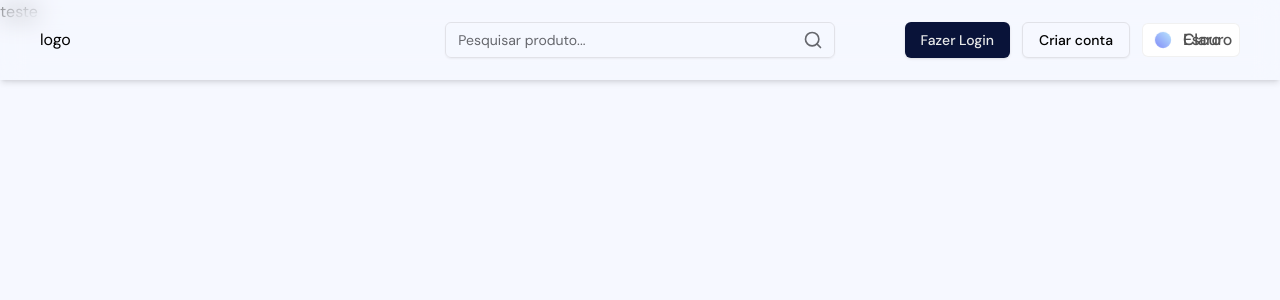
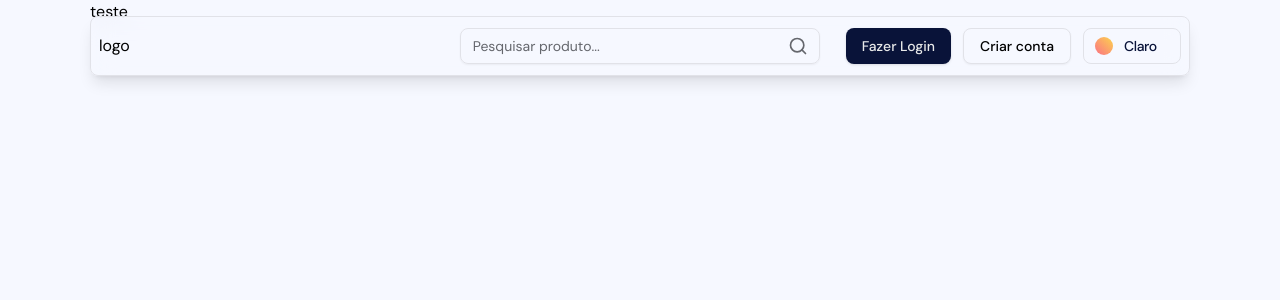
Before and after one commit to freitassdev/argo-frontend, a Next.js app: page / in a window 1280 px wide. Shown: the top 300 px of the page. Built offline with nearby package versions, Linux system fonts and the light colour scheme.

Commit message:
chore: change navbar style and fix theme toggle

```diff
--- a/src/app/layout.tsx
+++ b/src/app/layout.tsx
@@ -16,9 +16,9 @@
   return (
     <html lang="en">
       <body
-        className={`bg-background antialiased`}
+        className={`bg-background antialiased max-sm:mx-3 sm:mx-3 md:w-[600px] lg:w-[800px] xl:w-[1100px] 2xl:w-[1300px] md:mx-auto`}
       >
-        <ThemeProvider>
+        <ThemeProvider attribute="class" defaultTheme="light" enableSystem={false}>
           {children}
         </ThemeProvider>
       </body>
--- a/src/components/shared/navbar/navbar.tsx
+++ b/src/components/shared/navbar/navbar.tsx
@@ -1,15 +1,15 @@
 import { Button } from "@/components/ui/button";
 import { Input } from "@/components/ui/input";
 import { Search } from "lucide-react"
-import { ThemeToggle } from "@/components/shared/theme-toggle/theme-toggle";
+import ThemeToggle from "@/components/shared/theme-toggle/theme-toggle";
 export default function Navbar() {
     return (
-        <div className="px-10 gap-4 w-full flex flex-row justify-between items-center h-20 absolute bg-background/40 backdrop-blur-md shadow-md">
+        <div className="fixed inset-x-0 top-4 z-50 md:mx-auto flex h-[60px] items-center justify-between rounded-lg border px-2 saturate-100 backdrop-blur-[6px] transition-all duration-200 max-sm:mx-3 sm:mx-3 md:w-[600px] lg:w-[800px] xl:w-[1100px] 2xl:w-[1300px] shadow-lg bg-background/50 backdrop-blur-md ">
             <div className="flex flex-row items-center w-full">
                 logo
             </div>
             <div className="relative w-full">
-                <Input placeholder="Pesquisar produto..." className="max-w-[500px]" />
+                <Input placeholder="Pesquisar produto..." className="w-full" />
                 <Search className="text-muted-foreground absolute top-1/2 right-3 w-5 h-5 -translate-y-1/2" />
             </div>
             <div className="flex flex-row items-center gap-3 w-full justify-end">
--- a/src/components/shared/theme-toggle/theme-toggle.tsx
+++ b/src/components/shared/theme-toggle/theme-toggle.tsx
@@ -4,55 +4,58 @@
 import { cn } from "@/lib/utils";
 import { useTheme } from "next-themes";
 
-export const ThemeToggle = () => {
-    const { theme, setTheme } = useTheme()
+export default function ThemeToggle({ className }: { className?: string }) {
+  const { theme, setTheme } = useTheme();
   return (
     <button
-            className="group relative inline-flex items-center gap-2 overflow-hidden rounded-md border border-neutral-500/10 bg-white px-2 py-1 font-medium text-neutral-600 tracking-tight hover:bg-neutral-100 dark:bg-neutral-800 dark:text-neutral-300 dark:hover:bg-neutral-700"
-            onClick={() => setTheme((prev) => (prev === "light" ? "dark" : "light"))}
+      className={cn(
+        "group relative inline-flex items-center gap-2 overflow-hidden rounded-lg border border-border bg-transparent px-2 h-9 font-medium text-primary tracking-tight hover:bg-card/60",
+        className
+      )}
+      onClick={() => setTheme(theme === "light" ? "dark" : "light")}
       type="button"
     >
       <span
         className={cn(
-                    "relative size-6 scale-75 rounded-full bg-gradient-to-tr",
+          "relative size-6 scale-75 rounded-full bg-gradient-to-tr"
         )}
       >
         <span
           className={cn(
-                        "absolute top-0 left-0 z-10 h-full w-full transform-gpu rounded-full bg-gradient-to-tr from-indigo-400 to-sky-200 transition-color duration-500",
-                        theme === "dark" ? "scale-100" : "scale-90",
+            "absolute top-0 left-0 z-10     h-full w-full transform-gpu rounded-full bg-gradient-to-tr from-indigo-400 to-sky-200 transition-color duration-500",
+            theme === "dark" ? "scale-100" : "scale-90"
           )}
         />
         <span
           className={cn(
             "absolute top-0 left-0 z-10 h-full w-full transform-gpu rounded-full bg-gradient-to-tr from-rose-400 to-amber-300 transition-color duration-500 dark:from-rose-600 dark:to-amber-600",
-                        theme === "light" ? "opacity-100" : "opacity-0",
+            theme === "light" ? "opacity-100" : "opacity-0"
           )}
         />
         <span
           className={cn(
-                        "absolute top-0 right-0 z-20 size-4 origin-top-right transform-gpu rounded-full bg-white transition-transform duration-500 group-hover:bg-neutral-100 dark:bg-neutral-800 group-hover:dark:bg-neutral-700",
-                        theme === "dark" ? "scale-100" : "scale-0",
+            "absolute top-0 right-0 z-20 size-4 origin-top-right transform-gpu rounded-full transition-transform duration-500 bg-background group-hover:bg-card",
+            theme === "dark" ? "scale-100" : "scale-0"
           )}
         />
       </span>
-            <span className="relative h-6 w-12">
+      <span className="relative h-5 w-12">
         <span
           className={cn(
-                        "absolute top-0 left-0 transition-all duration-1000",
+            "absolute top-0 left-0 text-sm transition-all duration-1000",
             theme === "light"
               ? "-translate-y-4 opacity-0 blur-lg"
-                            : "translate-y-0 opacity-100 blur-0",
+              : "translate-y-0 opacity-100 blur-0"
           )}
         >
           Escuro
         </span>
         <span
           className={cn(
-                        "absolute top-0 left-0 transition-all duration-1000",
+            "absolute top-0 text-sm left-0 transition-all duration-1000",
             theme === "dark"
               ? "translate-y-4 opacity-0 blur-lg"
-                            : "translate-y-0 opacity-100 blur-0",
+              : "translate-y-0 opacity-100 blur-0"
           )}
         >
           Claro
@@ -60,4 +63,4 @@
       </span>
     </button>
   );
-};
+}
--- a/src/components/ui/badge.tsx
+++ b/src/components/ui/badge.tsx
@@ -4,7 +4,7 @@
 import { cn } from "@/lib/utils"
 
 const badgeVariants = cva(
-  "inline-flex items-center rounded-md border px-2.5 py-0.5 text-xs font-semibold transition-colors focus:outline-none focus:ring-2 focus:ring-ring focus:ring-offset-2",
+  "inline-flex items-center rounded-lg border px-2.5 py-0.5 text-xs font-semibold transition-colors focus:outline-none focus:ring-2 focus:ring-ring focus:ring-offset-2",
   {
     variants: {
       variant: {
--- a/src/components/ui/button.tsx
+++ b/src/components/ui/button.tsx
@@ -5,7 +5,7 @@
 import { cn } from "@/lib/utils"
 
 const buttonVariants = cva(
-  "inline-flex items-center justify-center gap-2 whitespace-nowrap rounded-md text-sm font-medium transition-colors focus-visible:outline-none focus-visible:ring-1 focus-visible:ring-ring disabled:pointer-events-none disabled:opacity-50 [&_svg]:pointer-events-none [&_svg]:size-4 [&_svg]:shrink-0",
+  "inline-flex items-center justify-center gap-2 whitespace-nowrap rounded-lg text-sm font-medium transition-colors focus-visible:outline-none focus-visible:ring-1 focus-visible:ring-ring disabled:pointer-events-none disabled:opacity-50 [&_svg]:pointer-events-none [&_svg]:size-4 [&_svg]:shrink-0",
   {
     variants: {
       variant: {
@@ -14,7 +14,7 @@
         destructive:
           "bg-destructive text-destructive-foreground shadow-sm hover:bg-destructive/90",
         outline:
-          "border border-input bg-background shadow-sm hover:bg-accent hover:text-accent-foreground",
+          "border border-input bg-background shadow-sm hover:bg-card/60 hover:text-accent-foreground",
         secondary:
           "bg-secondary text-secondary-foreground shadow-sm hover:bg-secondary/80",
         ghost: "hover:bg-accent hover:text-accent-foreground",
@@ -22,8 +22,8 @@
       },
       size: {
         default: "h-9 px-4 py-2",
-        sm: "h-8 rounded-md px-3 text-xs",
-        lg: "h-10 rounded-md px-8",
+        sm: "h-8 rounded-lg px-3 text-xs",
+        lg: "h-10 rounded-lg px-8",
         icon: "h-9 w-9",
       },
     },
--- a/src/components/ui/input.tsx
+++ b/src/components/ui/input.tsx
@@ -11,7 +11,7 @@
       <input
         type={type}
         className={cn(
-          "flex h-9 w-full rounded-md border border-input bg-transparent px-3 py-1 text-sm shadow-sm transition-colors file:border-0 file:bg-transparent file:text-sm file:font-medium file:text-foreground placeholder:text-muted-foreground focus-visible:outline-none focus-visible:ring-1 focus-visible:ring-ring disabled:cursor-not-allowed disabled:opacity-50",
+          "flex h-9 w-full rounded-lg border border-input bg-transparent px-3 py-1 text-sm shadow-sm transition-colors file:border-0 file:bg-transparent file:text-sm file:font-medium file:text-foreground placeholder:text-muted-foreground focus-visible:outline-none focus-visible:ring-1 focus-visible:ring-ring disabled:cursor-not-allowed disabled:opacity-50",
           className
         )}
         ref={ref}
--- a/src/components/ui/popover.tsx
+++ b/src/components/ui/popover.tsx
@@ -21,7 +21,7 @@
       align={align}
       sideOffset={sideOffset}
       className={cn(
-        "z-50 w-72 rounded-md border bg-popover p-4 text-popover-foreground shadow-md outline-none data-[state=open]:animate-in data-[state=closed]:animate-out data-[state=closed]:fade-out-0 data-[state=open]:fade-in-0 data-[state=closed]:zoom-out-95 data-[state=open]:zoom-in-95 data-[side=bottom]:slide-in-from-top-2 data-[side=left]:slide-in-from-right-2 data-[side=right]:slide-in-from-left-2 data-[side=top]:slide-in-from-bottom-2",
+        "z-50 w-72 rounded-lg border bg-popover p-4 text-popover-foreground shadow-md outline-none data-[state=open]:animate-in data-[state=closed]:animate-out data-[state=closed]:fade-out-0 data-[state=open]:fade-in-0 data-[state=closed]:zoom-out-95 data-[state=open]:zoom-in-95 data-[side=bottom]:slide-in-from-top-2 data-[side=left]:slide-in-from-right-2 data-[side=right]:slide-in-from-left-2 data-[side=top]:slide-in-from-bottom-2",
         className
       )}
       {...props}
--- a/src/components/ui/skeleton.tsx
+++ b/src/components/ui/skeleton.tsx
@@ -6,7 +6,7 @@
 }: React.HTMLAttributes<HTMLDivElement>) {
   return (
     <div
-      className={cn("animate-pulse rounded-md bg-primary/10", className)}
+      className={cn("animate-pulse rounded-lg bg-primary/10", className)}
       {...props}
     />
   )
--- a/src/components/ui/tabs.tsx
+++ b/src/components/ui/tabs.tsx
@@ -29,7 +29,7 @@
   <TabsPrimitive.Trigger
     ref={ref}
     className={cn(
-      "inline-flex items-center justify-center whitespace-nowrap rounded-md px-3 py-1 text-sm font-medium ring-offset-background transition-all focus-visible:outline-none focus-visible:ring-2 focus-visible:ring-ring focus-visible:ring-offset-2 disabled:pointer-events-none disabled:opacity-50 data-[state=active]:bg-background data-[state=active]:text-foreground data-[state=active]:shadow",
+      "inline-flex items-center justify-center whitespace-nowrap rounded-lg px-3 py-1 text-sm font-medium ring-offset-background transition-all focus-visible:outline-none focus-visible:ring-2 focus-visible:ring-ring focus-visible:ring-offset-2 disabled:pointer-events-none disabled:opacity-50 data-[state=active]:bg-background data-[state=active]:text-foreground data-[state=active]:shadow",
       className
     )}
     {...props}
```
Lines whose indentation alone changed are shown as unchanged.
